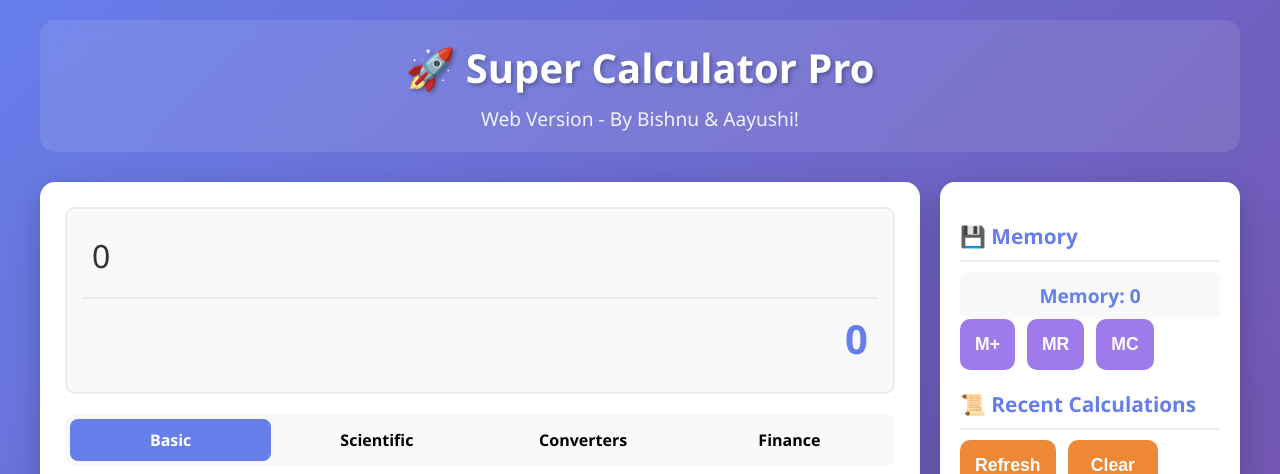
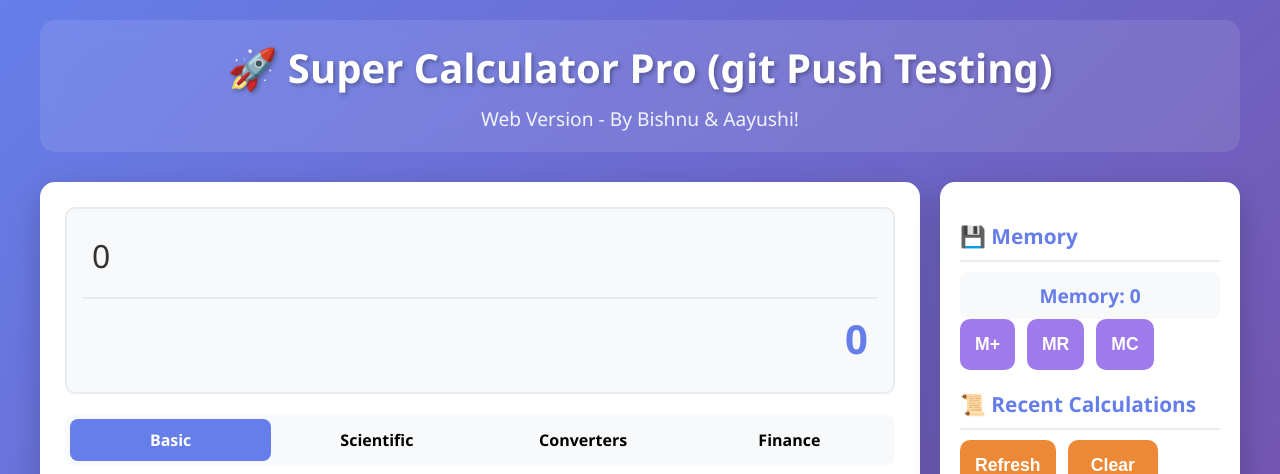
Before and after one commit to Bishnurajkc-github/Super-Calculator-Pro, a Flask app: page / in a window 1280 px wide. Shown: the top 474 px of the page. Run offline with Flask 3, Linux system fonts and the light colour scheme; data that the repository does not hold is empty.

Commit message:
Added (Git Push Testing) in H1 tag

```diff
--- a/templates/calculator.html
+++ b/templates/calculator.html
@@ -1,7 +1,7 @@
 <!DOCTYPE html>
 <html>
 <head>
-    <title>🚀 Super Calculator Pro Push testing </title>
+    <title>🚀 Super Calculator Pro</title>
     <style>
         * {
             box-sizing: border-box;
@@ -343,7 +343,7 @@
 <body>
     <div class="container">
         <div class="header">
-            <h1>🚀 Super Calculator Pro</h1>
+            <h1>🚀 Super Calculator Pro (git Push Testing)</h1>
             <p>Web Version - By Bishnu & Aayushi!</p>
         </div>
 
```
